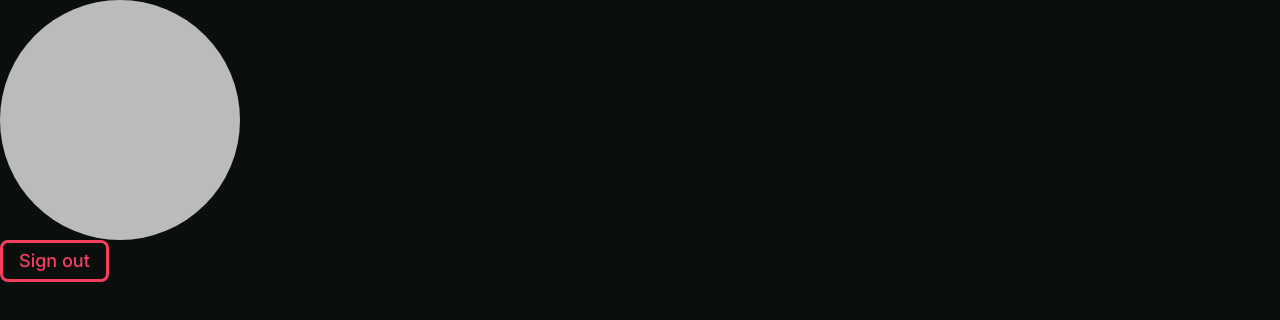
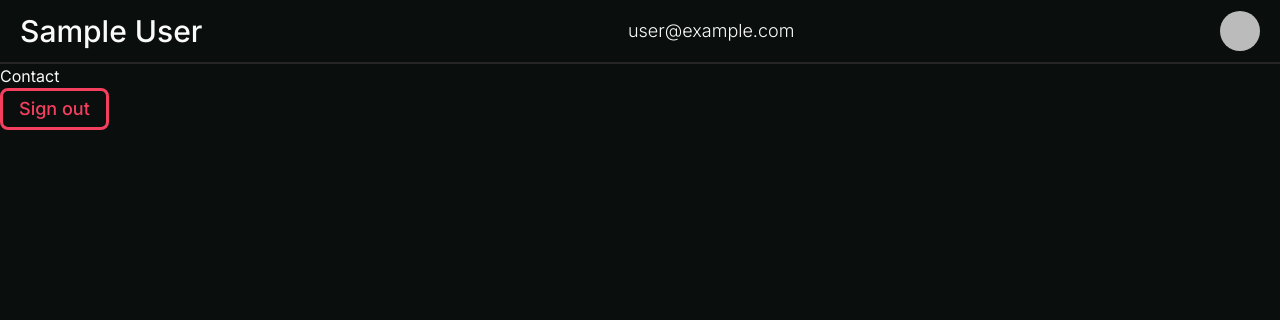
Before and after one commit to miladevweb/authentication-frontend-base-pp, a Next.js app: page / in a window 1280 px wide. Shown: the top 320 px of the page. Built offline with nearby package versions, Linux system fonts and the light colour scheme; no server answers; sample sign-in values are in the browser's storage.

Commit message:
fix: makelogout component

```diff
--- a/src/app/(protected)/(home)/page.tsx
+++ b/src/app/(protected)/(home)/page.tsx
@@ -1,31 +1,17 @@
-import Image from 'next/image'
+import Link from 'next/link'
 import { auth } from '@/lib/auth'
+import MakeLogout from '@/components/MakeLogout'
 import * as NextAuth from '@/components/NextAuth'
-import MakeLogout from './_components/MakeLogout'
 
 export default async function Page() {
   const session = await auth()
-
-  // Make Logout
   if (!session || !session.user || session.error === 'RefreshTokenError') return <MakeLogout />
-
-  const { access, name, image } = session.user
 
   return (
     <div>
-      <pre>{JSON.stringify(access, null, 2)}</pre>
+      <pre>{JSON.stringify(session?.user?.access, null, 2)}</pre>
 
-      <picture className="size-60">
-        <Image
-          alt={name!}
-          src={image!}
-          //
-          fill
-          priority
-          sizes="20vw"
-          className="rounded-full"
-        />
-      </picture>
+      <Link href={'/contact'}>Contact</Link>
 
       <NextAuth.SignOut />
     </div>
--- a/src/app/(protected)/contact/page.tsx
+++ b/src/app/(protected)/contact/page.tsx
@@ -1,3 +1,15 @@
-export default function Page() {
-  return <div>Contact</div>
+import Link from 'next/link'
+import { auth } from '@/lib/auth'
+import MakeLogout from '@/components/MakeLogout'
+
+export default async function Page() {
+  const session = await auth()
+
+  if (!session || !session.user || session.error === 'RefreshTokenError') return <MakeLogout />
+
+  return (
+    <div>
+      <Link href={'/'}>Home</Link>
+    </div>
+  )
 }
--- /dev/null
+++ b/src/app/(protected)/layout.tsx
@@ -0,0 +1,10 @@
+import Navbar from '@/components/Navbar'
+
+export default function ProtectedLayout({ children }: { children: React.ReactNode }) {
+  return (
+    <>
+      <Navbar />
+      {children}
+    </>
+  )
+}
--- a/src/app/layout.tsx
+++ b/src/app/layout.tsx
@@ -1,13 +1,13 @@
 import '@/components/index.css'
 import type { Metadata } from 'next'
+import { Inter } from 'next/font/google'
 import { Toaster } from '@/components/shadcn/sonner'
-import { Inter } from 'next/font/google'
 
 const inter = Inter({ subsets: ['latin'] })
 
 export const metadata: Metadata = {
+  icons: { icon: '/favicon.svg' },
   title: 'Next Authentication | Leonard J.',
-  icons: { icon: '/favicon.svg' },
   description: 'Generated by create next app',
 }
 
@@ -24,6 +24,7 @@ export default function RootLayout({
     >
       <body className={inter.className}>
         <main>{children}</main>
+
         <Toaster />
       </body>
     </html>
--- a/src/components/LoginForm.tsx
+++ b/src/components/LoginForm.tsx
@@ -1,4 +1,5 @@
 'use client'
+import Link from 'next/link'
 import { toast } from 'sonner'
 import { doLogin } from '@/actions'
 import { Input } from './shadcn/input'
@@ -8,7 +9,6 @@ import { useRouter } from 'next/navigation'
 import { zodResolver } from '@hookform/resolvers/zod'
 import { LoginSchema, LoginSchemaType } from '@/utils/FormValidator'
 import { Form, FormControl, FormField, FormItem, FormLabel, FormMessage } from './shadcn/form'
-import Link from 'next/link'
 
 export default function LoginForm() {
   const router = useRouter()
--- a/src/app/(protected)/(home)/_components/MakeLogout.tsx
+++ b/src/components/MakeLogout.tsx
@@ -10,14 +10,14 @@ export default function MakeLogout() {
       setTimeout(() => {
         setIsLoading(false)
         ;(async () => await doLogout())()
-      }, 2000)
+      }, 1500)
     }
   }, [isLoading])
 
   return (
     <>
       {isLoading ? (
-        <div className="h-screen w-screen grid place-items-center">
+        <div className="h-screen w-screen grid place-items-center fixed top-0 left-0 z-10 bg-slate-950/10 backdrop-blur-sm">
           <div className="w-[400px] h-[200px] rounded-md border-2 border-input grid place-content-center">
             <span className="text-2xl font-medium">You need to login again</span>
           </div>
--- /dev/null
+++ b/src/components/Navbar.tsx
@@ -0,0 +1,29 @@
+import Image from 'next/image'
+import { auth } from '@/lib/auth'
+
+export default async function Navbar() {
+  const session = await auth()
+  if (!session || !session.user) return null
+
+  const { name, image, email } = session.user
+
+  return (
+    <nav className="flex justify-between items-center h-16 px-5 border-b-2 border-input">
+      <h2 className="text-3xl font-medium">{name}</h2>
+
+      <span className="text-lg font-light">{email}</span>
+
+      <picture className="size-10">
+        <Image
+          alt={name!}
+          src={image!}
+          //
+          fill
+          loading="lazy"
+          className="rounded-full"
+          sizes="(max-width: 640px) 10vw, 5vw"
+        />
+      </picture>
+    </nav>
+  )
+}
--- a/src/components/shadcn/sonner.tsx
+++ b/src/components/shadcn/sonner.tsx
@@ -9,6 +9,7 @@ const Toaster = ({ ...props }: ToasterProps) => {
 
   return (
     <Sonner
+      duration={2000}
       position="top-center"
       className="toaster group"
       theme={theme as ToasterProps['theme']}
--- a/src/lib/auth.ts
+++ b/src/lib/auth.ts
@@ -11,6 +11,7 @@ const API_SERVER_BASE_URL = process.env.API_SERVER_BASE_URL
 export const { handlers, auth, signIn, signOut } = NextAuth({
   callbacks: {
     async jwt({ token, user }) {
+      console.log('we are in jwt callback')
       if (token.access_token) {
         const decodedToken = jwtDecode(token.access_token)
         token.accessTokenExpires = decodedToken.exp! * 1000
```
Also changed, not shown: src/types/index.ts (+9 -0 lines).
